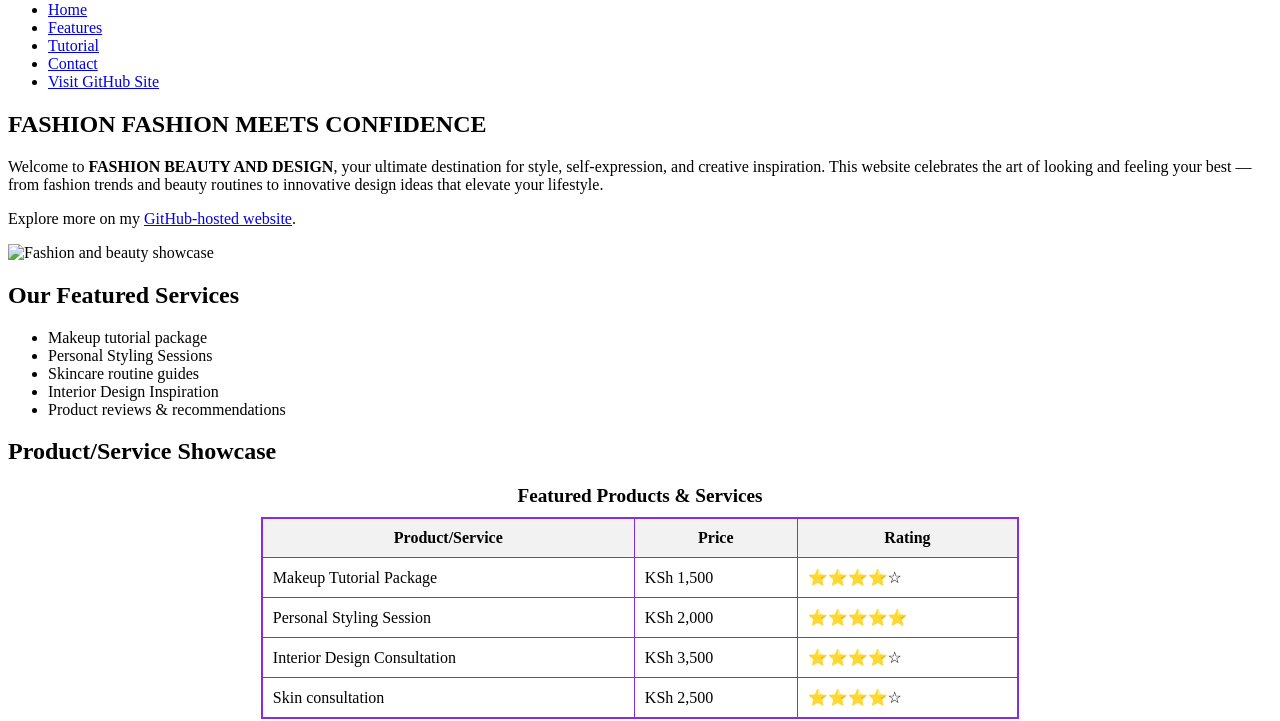
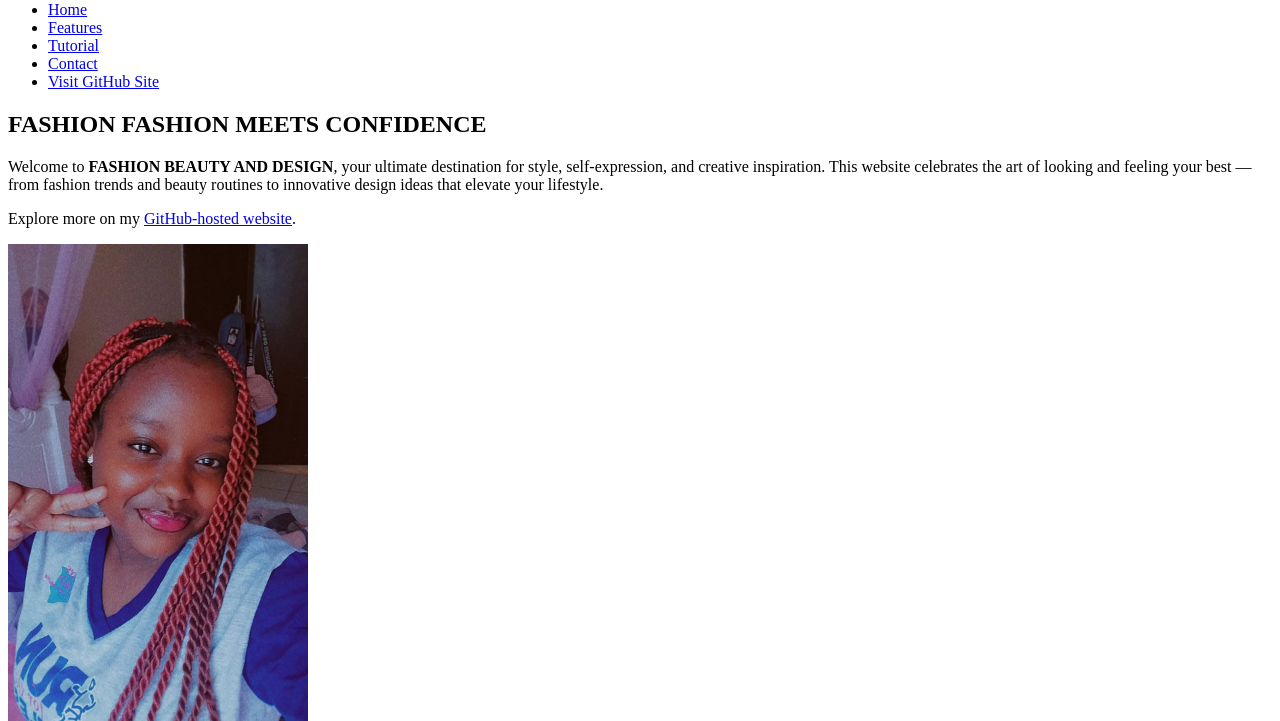
Before and after one commit to blessingmabonga-123/25-1300, a plain HTML site: page index.html in a window 1280 px wide. Shown: the part 79-800 px from the top of the page. Drawn offline with Linux system fonts and the light colour scheme.

Commit message:
Update index.html

```diff
--- a/index.html
+++ b/index.html
@@ -30,7 +30,7 @@
       <p>
         Explore more on my <a href="https://blessingmabonga-123.github.io/25-1300/" target="_blank">GitHub-hosted website</a>.
       </p>
-      <img src="your-uploaded-image.jpg" alt="Fashion and beauty showcase" width="300">
+      <img src="profile.jpg" alt="Fashion and beauty showcase" width="300">
     </section>
 
     <section id="features">
```
